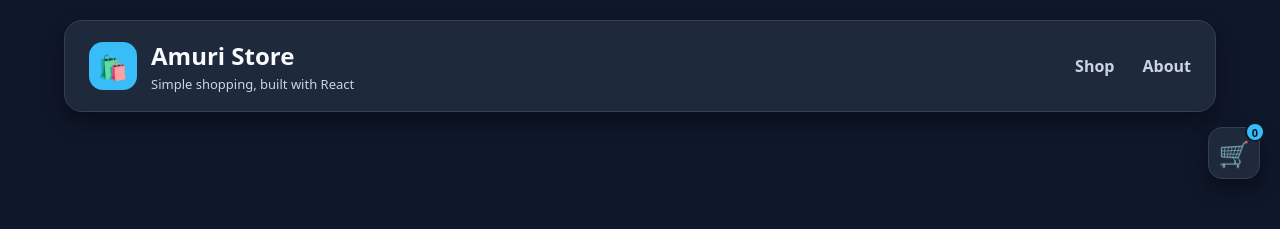
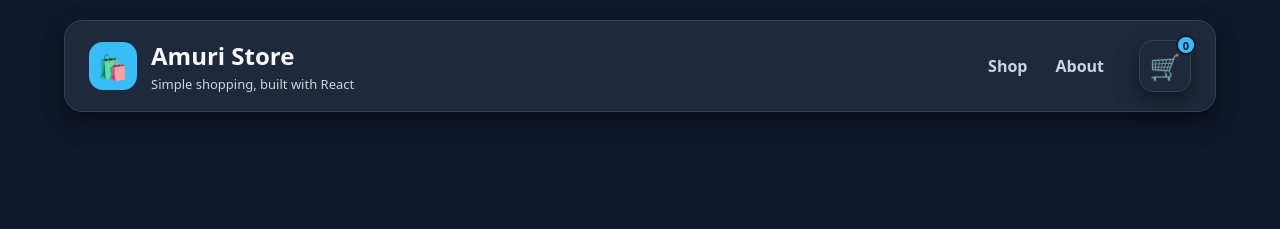
Before and after one commit to amuridawd91-boop/amuri-store, a React (Vite) app: page / in a window 1280 px wide. Shown: the top 229 px of the page. Built offline with nearby package versions, Linux system fonts and the light colour scheme; no server answers.

Commit message:
minor twiks

```diff
--- a/public/App.css
+++ b/public/App.css
@@ -216,11 +216,15 @@
   flex-shrink: 0;
 }
 
-.cart-button-wrapper {
-   position: absolute;
-   top: 15px;
-   right: 20px;
+.header-actions {
+  display: flex;
+  align-items: center;
+  gap: 35px;
 }
+.header-cart {
+  position: relative;
+}
+
 
 .cart-button {
   width: 52px;
@@ -273,10 +277,10 @@
 }
 
 .cart-item .cart-image {
-  width: 50px;
-  height: 50px;
+  width: 80px;
+  height: 80px;
   object-fit: contain;
-  background: blue;
+  background: lightgrey;
   border-radius: 8px;
   flex-shrink: 0;
 }
--- a/src/Components/App.jsx
+++ b/src/Components/App.jsx
@@ -1,7 +1,5 @@
 import { useEffect, useState } from 'react'
 import '../../public/App.css'
-import ProductCard from './ProductCard'
-import CurrentCart from './Cart'
 import { Routes, Route } from 'react-router-dom'
 import ProductDetails from './ProductDetails'
 import Footer from './Footer'
@@ -95,8 +93,11 @@ function App() {
         path="/"
         element={
           <>
-            <Header />
-             <Home
+            <Header
+                cart={cart}
+                openCart={openCart}
+            />
+            <Home
                 products={products}
                 cart={cart}
                 showCart={showCart}
--- a/src/Components/Header.jsx
+++ b/src/Components/Header.jsx
@@ -1,9 +1,7 @@
 
-
-
-
- function Header(){
-      return    (  <header className="store-header">
+ function Header(props){
+      return    (
+      <header className="store-header">
               <div className="store-brand">
                   <div className="store-logo">🛍️</div>
 
@@ -12,12 +10,22 @@
                     <p>Simple shopping, built with React</p>
                   </div>
               </div>
-
-              <div className="store-nav">
+              <div className="header-actions">
+                <div className="store-nav">
                   <span>Shop</span>
                   <span>About</span>
+                </div>
+                <div className="header-cart">
+                    <button onClick={props.openCart} className="cart-button">
+                      🛒
+                    </button>
+
+                    <span className="cart-badge">
+                         {props.cart.length}
+                    </span>
+                </div>
               </div>
-            </header>
+      </header>
         )}
 
 export default Header;
--- a/src/Components/Home.jsx
+++ b/src/Components/Home.jsx
@@ -4,16 +4,6 @@ import CurrentCart from "./Cart"
 function Home(props) {
   return (
     <section id="center">
-
-      <div className="cart-button-wrapper">
-        <button onClick={props.openCart} className="cart-button">
-          🛒
-        </button>
-
-        <span className="cart-badge">
-          {props.cart.length}
-        </span>
-      </div>
 
       {props.showCart ? (
         <div className="cart-section">
```
